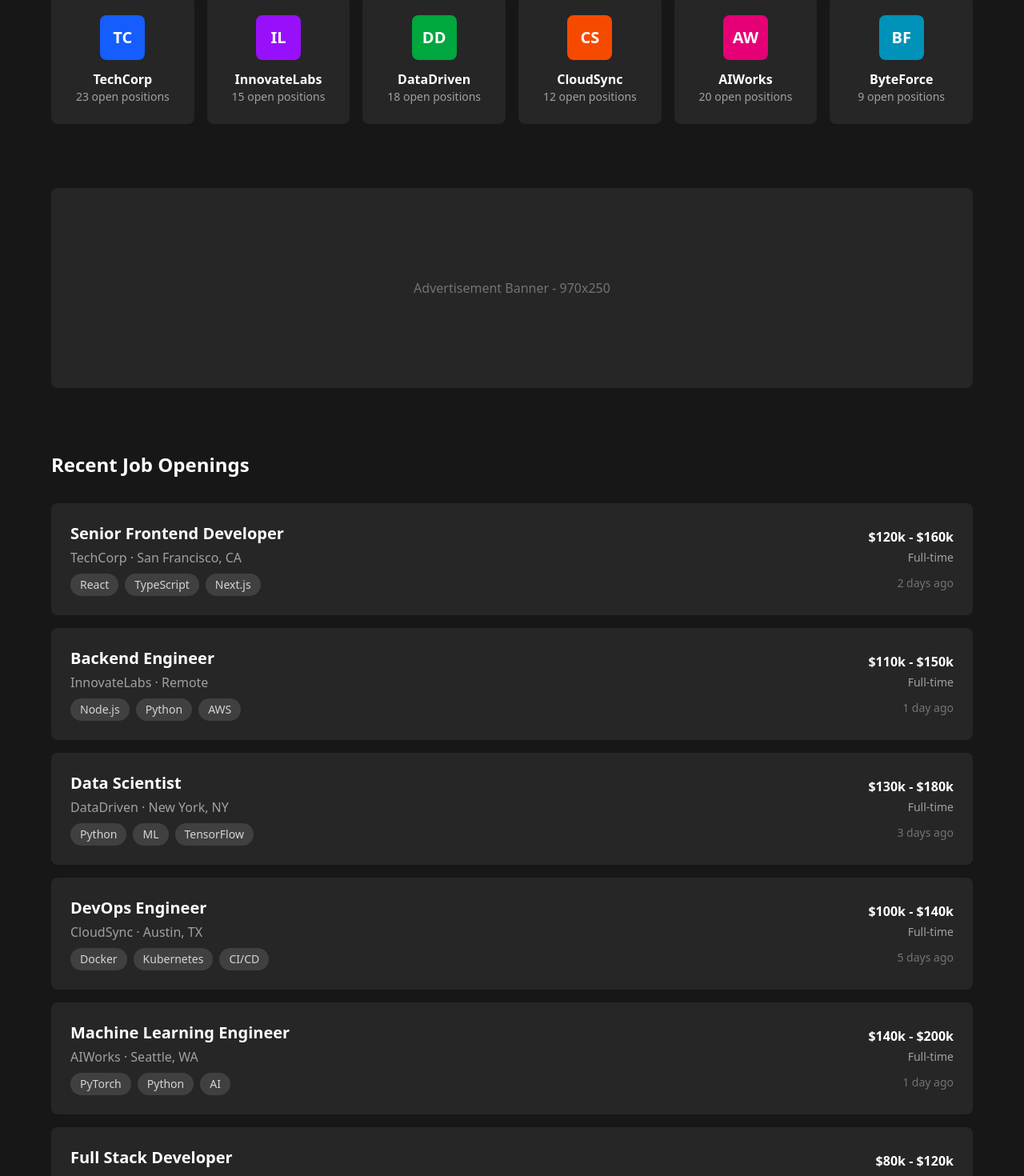
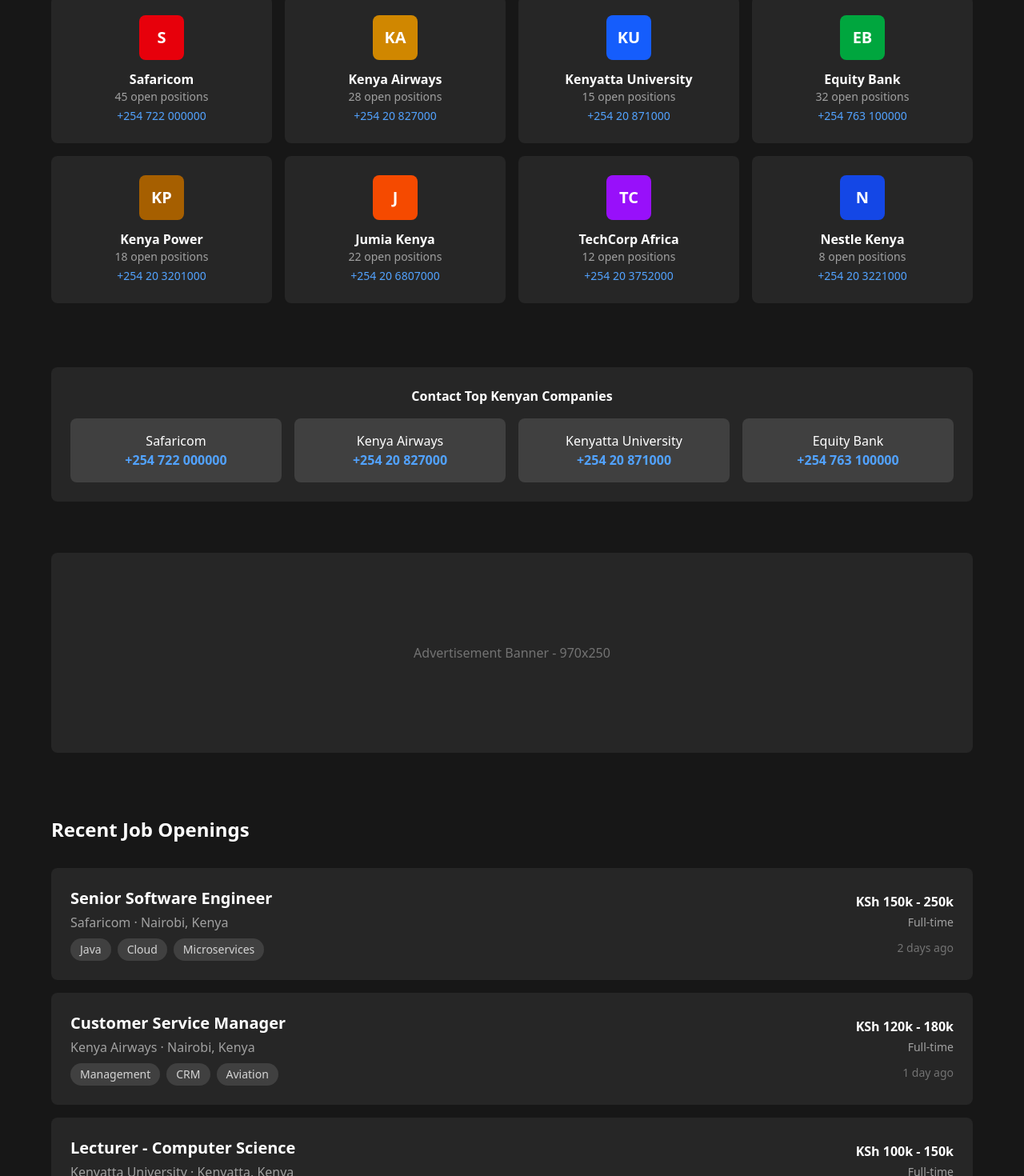
Before and after one commit to techeradorcas-arch/jobfind-kenya, a Next.js app: page / in a window 1280 px wide. Shown: the part 662-2132 px from the top of the page at 80% size. Built offline with nearby package versions, Linux system fonts and the light colour scheme.

Commit message:
feat(app): add Kenyan companies and local salary ranges
Add Kenyan companies with contact numbers and update job listings and salaries to KSh, aligning the app with local market expectations.

```diff
--- a/src/app/page.tsx
+++ b/src/app/page.tsx
@@ -1,94 +1,116 @@
 "use client";
 
 const companies = [
-  { id: 1, name: "TechCorp", logo: "TC", color: "bg-blue-600", jobs: 23 },
-  { id: 2, name: "InnovateLabs", logo: "IL", color: "bg-purple-600", jobs: 15 },
-  { id: 3, name: "DataDriven", logo: "DD", color: "bg-green-600", jobs: 18 },
-  { id: 4, name: "CloudSync", logo: "CS", color: "bg-orange-600", jobs: 12 },
-  { id: 5, name: "AIWorks", logo: "AW", color: "bg-pink-600", jobs: 20 },
-  { id: 6, name: "ByteForce", logo: "BF", color: "bg-cyan-600", jobs: 9 },
+  { id: 1, name: "Safaricom", logo: "S", color: "bg-red-600", jobs: 45, phone: "+254 722 000000" },
+  { id: 2, name: "Kenya Airways", logo: "KA", color: "bg-yellow-600", jobs: 28, phone: "+254 20 827000" },
+  { id: 3, name: "Kenyatta University", logo: "KU", color: "bg-blue-600", jobs: 15, phone: "+254 20 871000" },
+  { id: 4, name: "Equity Bank", logo: "EB", color: "bg-green-600", jobs: 32, phone: "+254 763 100000" },
+  { id: 5, name: "Kenya Power", logo: "KP", color: "bg-yellow-700", jobs: 18, phone: "+254 20 3201000" },
+  { id: 6, name: "Jumia Kenya", logo: "J", color: "bg-orange-600", jobs: 22, phone: "+254 20 6807000" },
+  { id: 7, name: "TechCorp Africa", logo: "TC", color: "bg-purple-600", jobs: 12, phone: "+254 20 3752000" },
+  { id: 8, name: "Nestle Kenya", logo: "N", color: "bg-blue-700", jobs: 8, phone: "+254 20 3221000" },
 ];
 
 const jobs = [
   {
     id: 1,
-    title: "Senior Frontend Developer",
-    company: "TechCorp",
-    location: "San Francisco, CA",
+    title: "Senior Software Engineer",
+    company: "Safaricom",
+    location: "Nairobi, Kenya",
     type: "Full-time",
-    salary: "$120k - $160k",
+    salary: "KSh 150k - 250k",
     posted: "2 days ago",
-    tags: ["React", "TypeScript", "Next.js"],
+    tags: ["Java", "Cloud", "Microservices"],
   },
   {
     id: 2,
-    title: "Backend Engineer",
-    company: "InnovateLabs",
-    location: "Remote",
+    title: "Customer Service Manager",
+    company: "Kenya Airways",
+    location: "Nairobi, Kenya",
     type: "Full-time",
-    salary: "$110k - $150k",
+    salary: "KSh 120k - 180k",
     posted: "1 day ago",
-    tags: ["Node.js", "Python", "AWS"],
+    tags: ["Management", "CRM", "Aviation"],
   },
   {
     id: 3,
-    title: "Data Scientist",
-    company: "DataDriven",
-    location: "New York, NY",
+    title: "Lecturer - Computer Science",
+    company: "Kenyatta University",
+    location: "Kenyatta, Kenya",
     type: "Full-time",
-    salary: "$130k - $180k",
+    salary: "KSh 100k - 150k",
     posted: "3 days ago",
-    tags: ["Python", "ML", "TensorFlow"],
+    tags: ["Teaching", "Research", "IT"],
   },
   {
     id: 4,
-    title: "DevOps Engineer",
-    company: "CloudSync",
-    location: "Austin, TX",
+    title: "Branch Manager",
+    company: "Equity Bank",
+    location: "Mombasa, Kenya",
     type: "Full-time",
-    salary: "$100k - $140k",
+    salary: "KSh 180k - 250k",
     posted: "5 days ago",
-    tags: ["Docker", "Kubernetes", "CI/CD"],
+    tags: ["Finance", "Banking", "Management"],
   },
   {
     id: 5,
-    title: "Machine Learning Engineer",
-    company: "AIWorks",
-    location: "Seattle, WA",
+    title: "Electrical Engineer",
+    company: "Kenya Power",
+    location: "Nairobi, Kenya",
     type: "Full-time",
-    salary: "$140k - $200k",
+    salary: "KSh 130k - 200k",
     posted: "1 day ago",
-    tags: ["PyTorch", "Python", "AI"],
+    tags: ["Engineering", "Power", "Technical"],
   },
   {
     id: 6,
-    title: "Full Stack Developer",
-    company: "ByteForce",
-    location: "Remote",
-    type: "Contract",
-    salary: "$80k - $120k",
+    title: "Marketing Specialist",
+    company: "Jumia Kenya",
+    location: "Nairobi, Kenya",
+    type: "Full-time",
+    salary: "KSh 80k - 120k",
     posted: "4 days ago",
-    tags: ["React", "Node.js", "MongoDB"],
+    tags: ["Marketing", "E-commerce", "Digital"],
   },
   {
     id: 7,
-    title: "iOS Developer",
-    company: "TechCorp",
-    location: "Los Angeles, CA",
-    type: "Full-time",
-    salary: "$110k - $145k",
+    title: "Full Stack Developer",
+    company: "TechCorp Africa",
+    location: "Nairobi, Kenya",
+    type: "Contract",
+    salary: "KSh 100k - 180k",
     posted: "6 days ago",
-    tags: ["Swift", "iOS", "Objective-C"],
+    tags: ["React", "Node.js", "AWS"],
   },
   {
     id: 8,
-    title: "Cloud Architect",
-    company: "CloudSync",
-    location: "Chicago, IL",
+    title: "Sales Executive",
+    company: "Nestle Kenya",
+    location: "Nairobi, Kenya",
     type: "Full-time",
-    salary: "$150k - $190k",
+    salary: "KSh 90k - 140k",
     posted: "2 days ago",
-    tags: ["AWS", "Azure", "Terraform"],
+    tags: ["Sales", "FMCG", "Marketing"],
+  },
+  {
+    id: 9,
+    title: "Data Analyst",
+    company: "Safaricom",
+    location: "Nairobi, Kenya",
+    type: "Full-time",
+    salary: "KSh 100k - 160k",
+    posted: "3 days ago",
+    tags: ["Python", "SQL", "Analytics"],
+  },
+  {
+    id: 10,
+    title: "Human Resources Officer",
+    company: "Equity Bank",
+    location: "Nairobi, Kenya",
+    type: "Full-time",
+    salary: "KSh 90k - 130k",
+    posted: "1 day ago",
+    tags: ["HR", "Recruitment", "Training"],
   },
 ];
 
@@ -156,8 +178,8 @@
 
       <section id="companies" className="py-12 px-4">
         <div className="max-w-6xl mx-auto">
-          <h3 className="text-2xl font-bold text-white mb-8">Top Hiring Companies</h3>
-          <div className="grid grid-cols-2 md:grid-cols-3 lg:grid-cols-6 gap-4">
+          <h3 className="text-2xl font-bold text-white mb-8">Top Hiring Companies in Kenya</h3>
+          <div className="grid grid-cols-2 md:grid-cols-3 lg:grid-cols-4 gap-4">
             {companies.map((company) => (
               <div
                 key={company.id}
@@ -170,8 +192,25 @@
                 </div>
                 <h4 className="text-white font-semibold">{company.name}</h4>
                 <p className="text-neutral-400 text-sm">{company.jobs} open positions</p>
+                <p className="text-blue-400 text-sm mt-1">{company.phone}</p>
               </div>
             ))}
+          </div>
+        </div>
+      </section>
+
+      <section className="py-8 px-4">
+        <div className="max-w-6xl mx-auto">
+          <div className="bg-neutral-800 rounded-lg p-6">
+            <h4 className="text-white font-semibold mb-4 text-center">Contact Top Kenyan Companies</h4>
+            <div className="grid grid-cols-1 md:grid-cols-2 lg:grid-cols-4 gap-4">
+              {companies.slice(0, 4).map((company) => (
+                <div key={company.id} className="bg-neutral-700 rounded-lg p-4 text-center">
+                  <p className="text-white font-medium">{company.name}</p>
+                  <p className="text-blue-400 font-semibold">{company.phone}</p>
+                </div>
+              ))}
+            </div>
           </div>
         </div>
       </section>
```
Also changed, not shown: .kilocode/rules/memory-bank/context.md.
